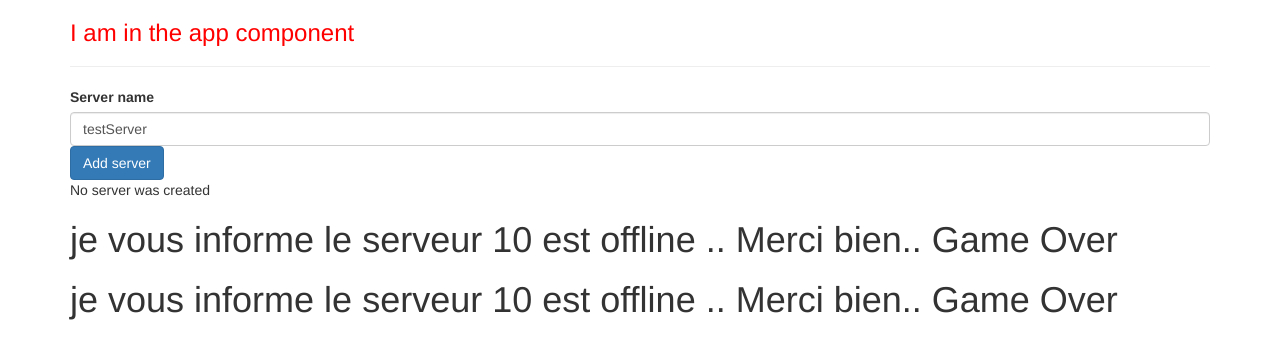
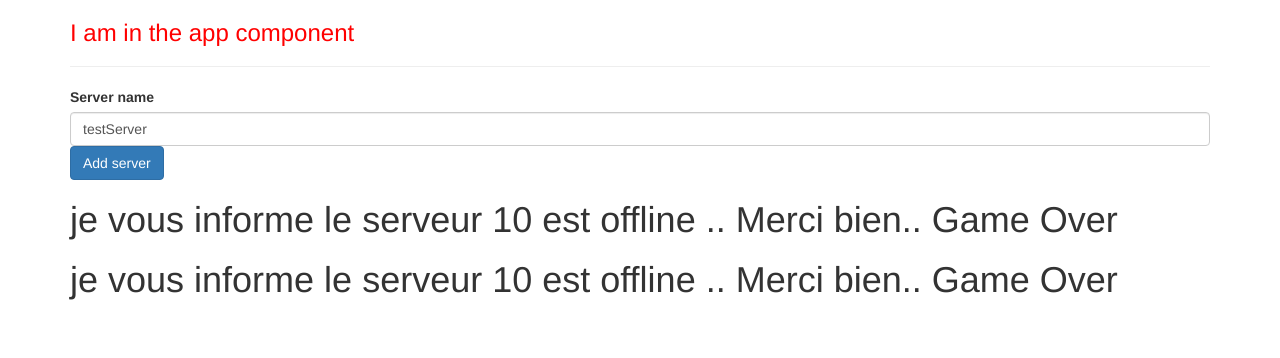
Before and after one commit to SoufieneOUERTANI/02-The-Basics---my-first-app, an Angular app: page / in a window 1280 px wide. Shown: the top 358 px of the page. Built offline with nearby package versions, Linux system fonts and the light colour scheme.

Commit message:
37 - Directives - ngIf as example

```diff
--- a/src/app/servers/servers.component.html
+++ b/src/app/servers/servers.component.html
@@ -17,6 +17,8 @@
 >
     Add server
 </button>
-<p>{{serverCreationStatus}}</p>
+<!-- <p>{{serverCreationStatus}}</p> -->
+<!-- commeent : the * means that this directive is structural directive that changes the DOM -->
+<p *ngIf="serverCreated">Server was created, server nale is {{serverName}}</p>
 <app-server></app-server>
 <app-server></app-server>
--- a/src/app/servers/servers.component.ts
+++ b/src/app/servers/servers.component.ts
@@ -15,11 +15,13 @@
   allowNewServer = false;
   serverCreationStatus = "No server was created";
   serverName='testServer';
+  serverCreated = false;
   constructor(){
     setTimeout(() => this.allowNewServer=true, 2000);
   }
 
   onCreateServer(){
+    this.serverCreated=true;
     this.serverCreationStatus = 'Server was created ! Name is '+this.serverName;
   }
 
```
